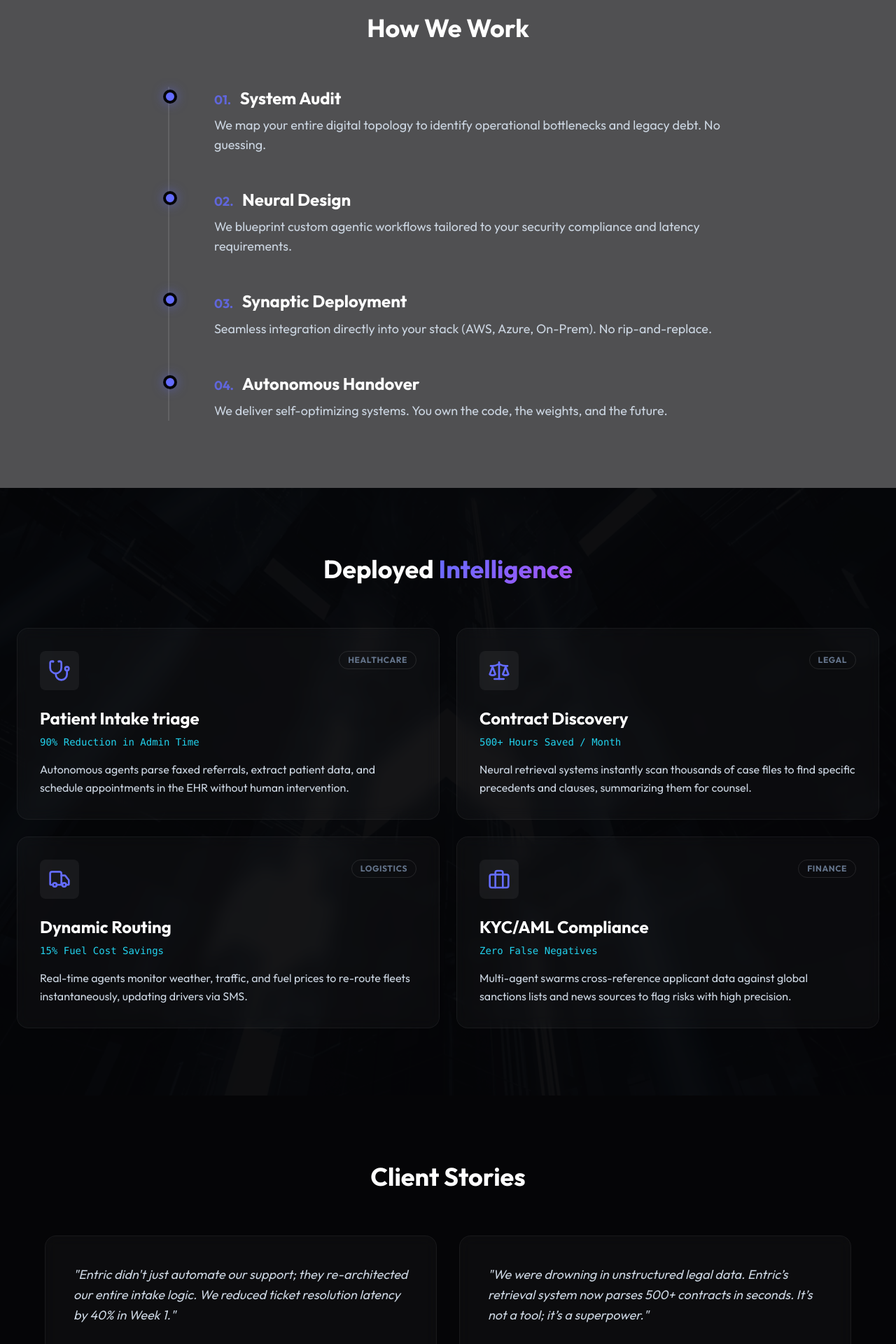
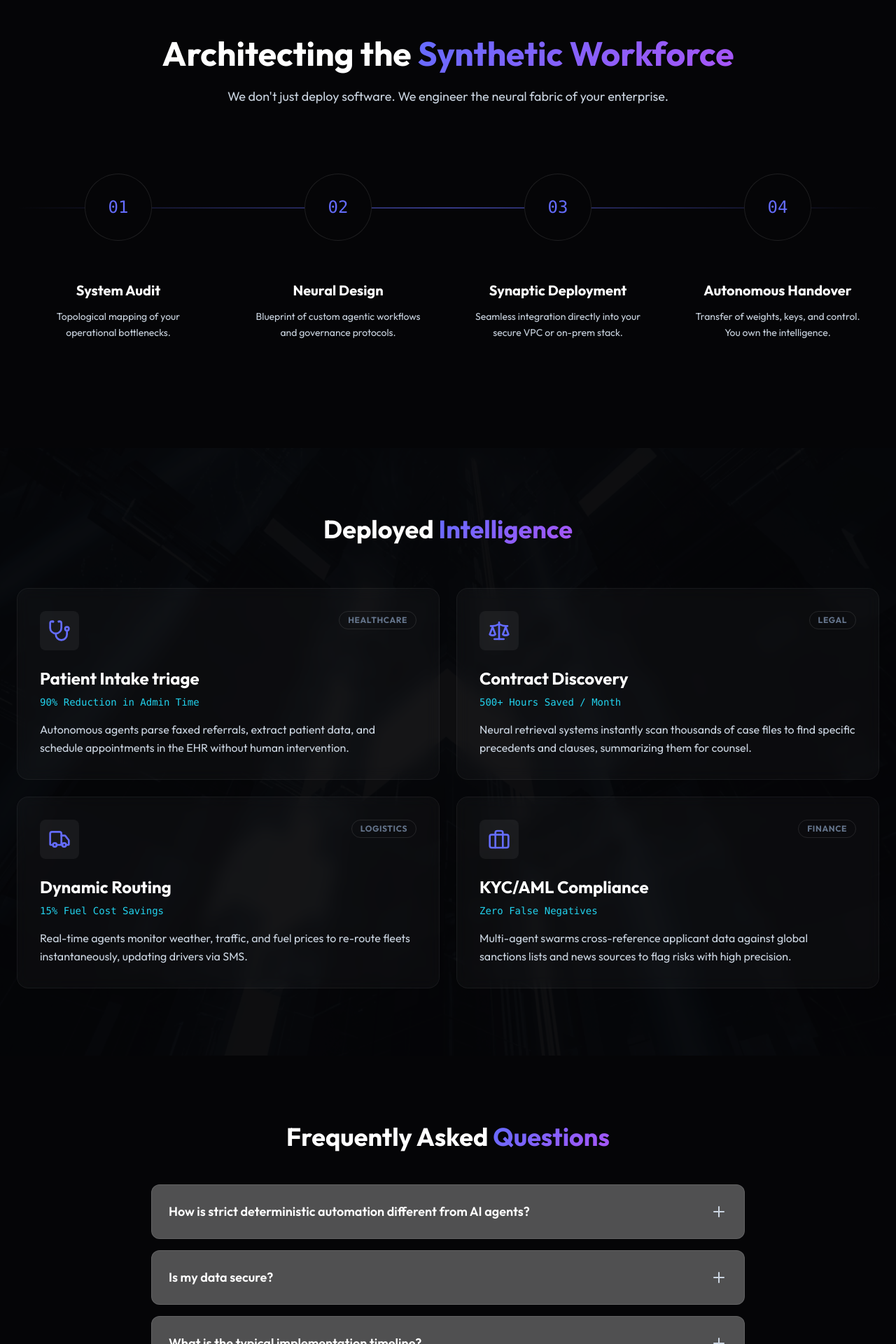
Before and after one commit to omeryounus/entric, a Next.js app: page / in a window 1280 px wide. Shown: the part 1520-3440 px from the top of the page at 70% size. Built offline with nearby package versions, Linux system fonts and the light colour scheme.

Commit message:
UX Refactor: Remove testimonials, modernize process section

```diff
--- a/src/app/page.js
+++ b/src/app/page.js
@@ -36,55 +36,39 @@ export default function Home() {
                 </div>
             </section>
 
-            {/* Process Timeline */}
-            <section className="py-24 px-6 bg-surface/30">
-                <div className="container mx-auto max-w-4xl">
-                    <h2 className="text-3xl md:text-4xl font-bold mb-16 text-center">How We Work</h2>
-                    <div className="space-y-12 relative border-l-2 border-border ml-4 md:ml-12 pl-8 md:pl-16">
-                        <TimelineItem
-                            step="01"
-                            title="System Audit"
-                            desc="We map your entire digital topology to identify operational bottlenecks and legacy debt. No guessing."
-                        />
-                        <TimelineItem
-                            step="02"
-                            title="Neural Design"
-                            desc="We blueprint custom agentic workflows tailored to your security compliance and latency requirements."
-                        />
-                        <TimelineItem
-                            step="03"
-                            title="Synaptic Deployment"
-                            desc="Seamless integration directly into your stack (AWS, Azure, On-Prem). No rip-and-replace."
-                        />
-                        <TimelineItem
-                            step="04"
-                            title="Autonomous Handover"
-                            desc="We deliver self-optimizing systems. You own the code, the weights, and the future."
-                        />
+            {/* Process Section - Architecting the Synthetic Workforce */}
+            <section className="py-32 px-6 relative overflow-hidden">
+                <div className="container mx-auto max-w-7xl">
+                    <div className="text-center mb-24">
+                        <h2 className="text-3xl md:text-5xl font-bold mb-6">Architecting the <span className="text-gradient">Synthetic Workforce</span></h2>
+                        <p className="text-text-muted max-w-2xl mx-auto text-lg">We don't just deploy software. We engineer the neural fabric of your enterprise.</p>
+                    </div>
+
+                    <div className="grid md:grid-cols-4 gap-6 relative">
+                        {/* Connecting Line (Desktop) */}
+                        <div className="hidden md:block absolute top-12 left-0 w-full h-0.5 bg-gradient-to-r from-transparent via-primary/50 to-transparent z-0" />
+
+                        {[
+                            { step: "01", title: "System Audit", desc: "Topological mapping of your operational bottlenecks." },
+                            { step: "02", title: "Neural Design", desc: "Blueprint of custom agentic workflows and governance protocols." },
+                            { step: "03", title: "Synaptic Deployment", desc: "Seamless integration directly into your secure VPC or on-prem stack." },
+                            { step: "04", title: "Autonomous Handover", desc: "Transfer of weights, keys, and control. You own the intelligence." }
+                        ].map((item, index) => (
+                            <div key={index} className="relative z-10 group">
+                                <div className="w-24 h-24 mx-auto bg-background border border-border rounded-full flex items-center justify-center mb-8 group-hover:border-primary group-hover:shadow-[0_0_30px_rgba(34,211,238,0.2)] transition-all duration-500">
+                                    <span className="text-2xl font-mono text-primary">{item.step}</span>
+                                </div>
+                                <div className="text-center p-6 rounded-2xl border border-transparent hover:border-white/5 hover:bg-white/5 transition-all duration-300">
+                                    <h3 className="text-xl font-bold mb-3">{item.title}</h3>
+                                    <p className="text-text-muted text-sm leading-relaxed">{item.desc}</p>
+                                </div>
+                            </div>
+                        ))}
                     </div>
                 </div>
             </section>
 
             <UseCases />
-
-            {/* Testimonials */}
-            <section className="py-24 px-6">
-                <div className="container mx-auto max-w-6xl">
-                    <h2 className="text-3xl md:text-4xl font-bold mb-16 text-center">Client Stories</h2>
-                    <div className="grid md:grid-cols-2 gap-8">
-                        <TestimonialCard
-                            quote="Entric didn't just automate our support; they re-architected our entire intake logic. We reduced ticket resolution latency by 40% in Week 1."
-                            author="Marcus Chen"
-                            role="Director of Operations, FinTech"
-                        />
-                        <TestimonialCard
-                            quote="We were drowning in unstructured legal data. Entric’s retrieval system now parses 500+ contracts in seconds. It’s not a tool; it’s a superpower."
-                            author="Sarah Jenkins"
-                            role="General Counsel, Enterprise Logistics"
-                        />
-                    </div>
-                </div>
-            </section>
 
             <FAQ />
         </>
```
Also changed, not shown: 1 other file (tests, documents, lock files or other folders).
